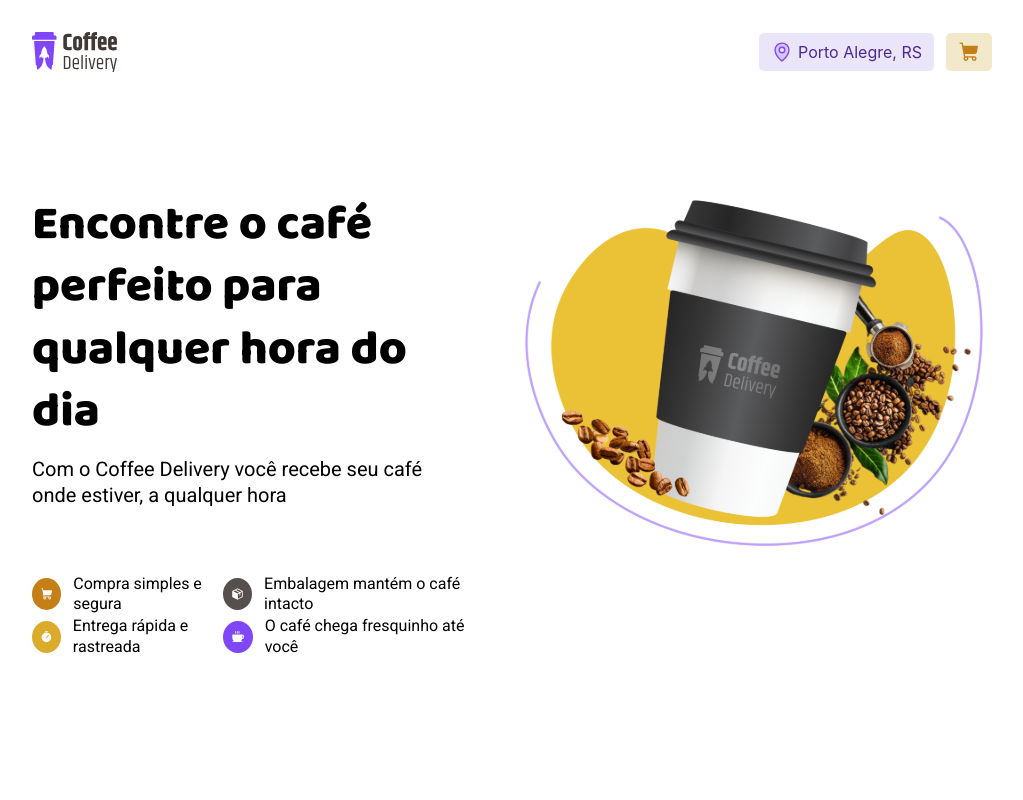
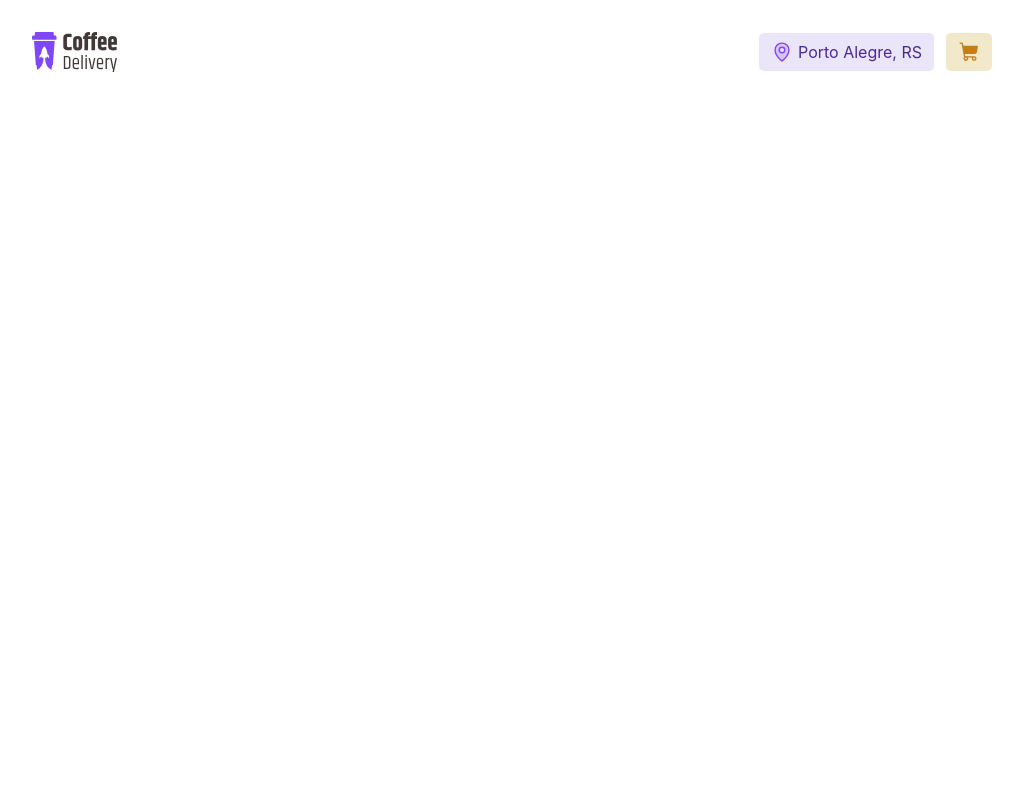
Before and after one commit to luisgustavofaria/coffee-delivery, a React (Vite) app: page /checkout in a window 1280 px wide. Shown: the top 800 px of the page, without its empty margins (128-1151 px from the left). Built offline with nearby package versions, Linux system fonts and the light colour scheme.

Commit message:
criado Router

```diff
--- a/package.json
+++ b/package.json
@@ -13,6 +13,7 @@
     "@phosphor-icons/react": "^2.0.15",
     "react": "^18.2.0",
     "react-dom": "^18.2.0",
+    "react-router-dom": "^6.22.3",
     "styled-components": "^6.1.8"
   },
   "devDependencies": {
--- a/src/App.tsx
+++ b/src/App.tsx
@@ -1,12 +1,15 @@
 import { ThemeProvider } from 'styled-components';
 import { defaultTheme } from './styles/themes/default';
 import { GlobalStyle } from './styles/global';
-import { Home } from './pages/Home';
+import { BrowserRouter } from 'react-router-dom';
+import { Router } from './Router/Router';
 
 export function App() {
   return (
     <ThemeProvider theme={defaultTheme}>
-      <Home />
+      <BrowserRouter>
+        <Router />
+      </BrowserRouter>
       <GlobalStyle />
     </ThemeProvider>
   );
--- /dev/null
+++ b/src/Router/Router.tsx
@@ -0,0 +1,12 @@
+import { Routes, Route } from 'react-router-dom';
+import { Home } from '../pages/Home';
+import { Checkout } from '../pages/Checkout';
+
+export function Router() {
+  return (
+    <Routes>
+      <Route path="/" element={<Home />} />
+      <Route path="/checkout" element={<Checkout />} />
+    </Routes>
+  );
+}
--- /dev/null
+++ b/src/pages/Checkout/index.tsx
@@ -0,0 +1,10 @@
+import { Container } from '../../components/Container/styles';
+import { Header } from '../../components/Header';
+
+export function Checkout() {
+  return (
+    <Container>
+      <Header />
+    </Container>
+  );
+}
```
Also changed, not shown: src/pages/Checkout/styles.ts (added), 1 other file (tests, documents, lock files or other folders).
